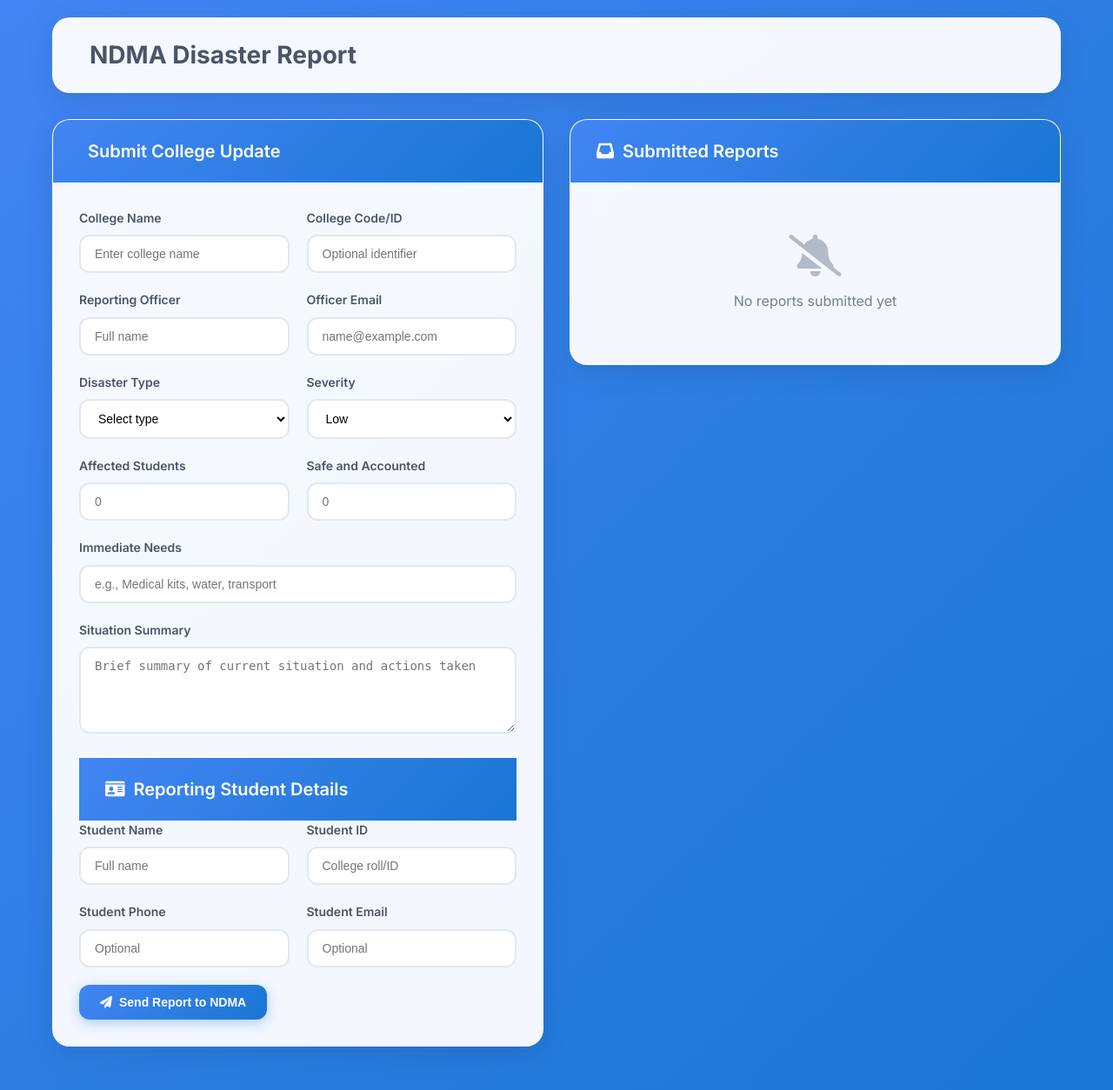
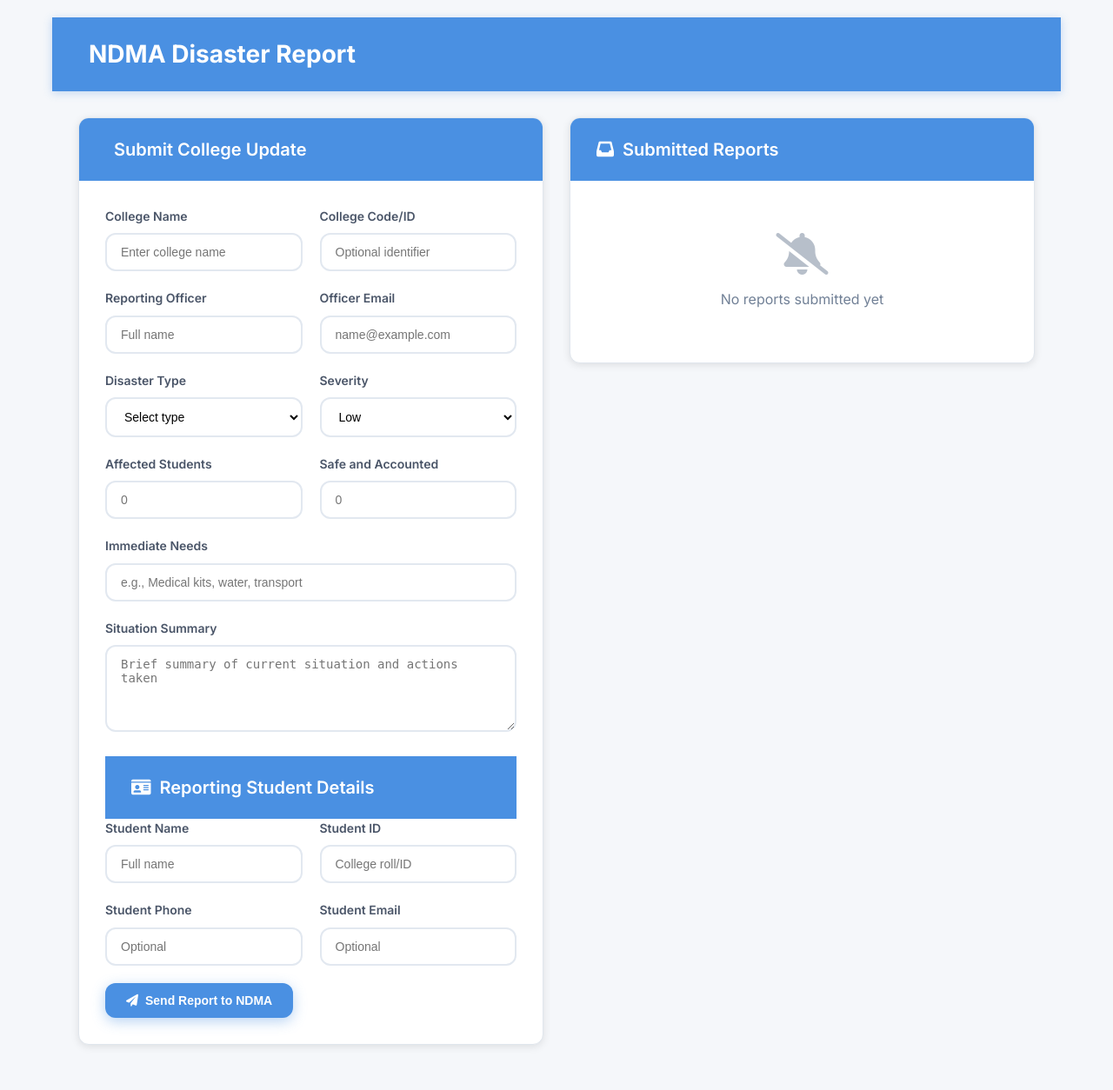
Before and after one commit to MehakDogra2005/SIH-2025, a Flask app: template administrator/templates/index.html in a window 1280 px wide. Shown: the whole page at 87% size. After the commit the page ends 1204 px from the top, so only its background shows below. Run offline with Flask 3, Linux system fonts and the light colour scheme; the template is opened without the code that fills it, so the values that code supplies are empty.

Commit message:
Update styles.css

```diff
--- a/administrator/static/css/styles.css
+++ b/administrator/static/css/styles.css
@@ -7,7 +7,7 @@
 
 body {
     font-family: 'Inter', -apple-system, BlinkMacSystemFont, 'Segoe UI', Roboto, sans-serif;
-    background: linear-gradient(135deg, #4285F4 0%, #1976D2 100%);
+    background: #f5f7fa;
     min-height: 100vh;
     color: #333;
     line-height: 1.6;
@@ -21,12 +21,12 @@ body {
 
 /* Header Styles */
 .header {
-    background: rgba(255, 255, 255, 0.95);
+    background: #4A90E2;
     backdrop-filter: blur(10px);
-    border-radius: 20px;
-    box-shadow: 0 8px 32px rgba(0, 0, 0, 0.1);
-    margin-bottom: 30px;
-    border: 1px solid rgba(255, 255, 255, 0.2);
+    border-radius: 0;
+    box-shadow: 0 2px 10px rgba(74, 144, 226, 0.3);
+    margin-bottom: 0;
+    border: none;
 }
 
 .header-content {
@@ -39,14 +39,14 @@ body {
 .logo {
     font-size: 28px;
     font-weight: 700;
-    color: #4a5568;
+    color: white;
     display: flex;
     align-items: center;
     gap: 12px;
 }
 
 .logo i {
-    color: #4285F4;
+    color: white;
     font-size: 32px;
 }
 
@@ -104,7 +105,8 @@ body {
     display: grid;
     grid-template-columns: 1fr 1fr;
     gap: 30px;
-    margin-bottom: 30px;
+    margin: 30px 0;
+    padding: 0 30px;
 }
 
 .scheduled-drills {
@@ -113,21 +115,22 @@ body {
 
 /* Card Styles */
 .card {
-    background: rgba(255, 255, 255, 0.95);
-    backdrop-filter: blur(10px);
-    border-radius: 20px;
-    box-shadow: 0 8px 32px rgba(0, 0, 0, 0.1);
-    border: 1px solid rgba(255, 255, 255, 0.2);
+    background: white;
+    backdrop-filter: none;
+    border-radius: 12px;
+    box-shadow: 0 2px 10px rgba(0, 0, 0, 0.1);
+    border: 1px solid #e0e6ed;
     overflow: hidden;
     transition: transform 0.3s ease;
 }
 
 .card:hover {
-    transform: translateY(-5px);
+    transform: translateY(-2px);
+    box-shadow: 0 4px 20px rgba(0, 0, 0, 0.15);
 }
 
 .card-header {
-    background: linear-gradient(135deg, #4285F4, #1976D2);
+    background: #4A90E2;
     color: white;
     padding: 20px 30px;
     display: flex;
@@ -210,14 +213,15 @@ textarea {
 }
 
 .btn-primary {
-    background: linear-gradient(135deg, #4285F4, #1976D2);
+    background: #4A90E2;
     color: white;
-    box-shadow: 0 4px 15px rgba(66, 133, 244, 0.4);
+    box-shadow: 0 4px 15px rgba(74, 144, 226, 0.4);
 }
 
 .btn-primary:hover {
     transform: translateY(-2px);
-    box-shadow: 0 6px 20px rgba(66, 133, 244, 0.6);
+    box-shadow: 0 6px 20px rgba(74, 144, 226, 0.6);
+    background: #357ABD;
 }
 
 .btn-secondary {
```
Also changed, not shown: other parts of administrator/static/css/styles.css (+11 -10 lines).
